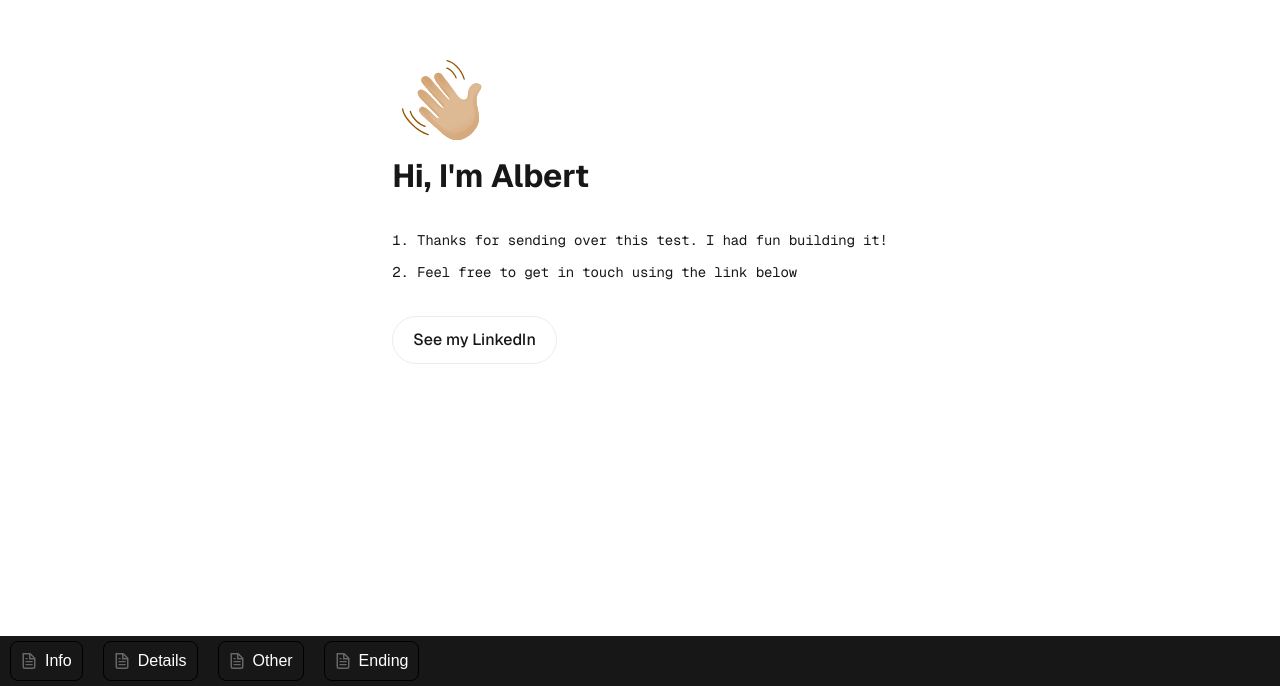
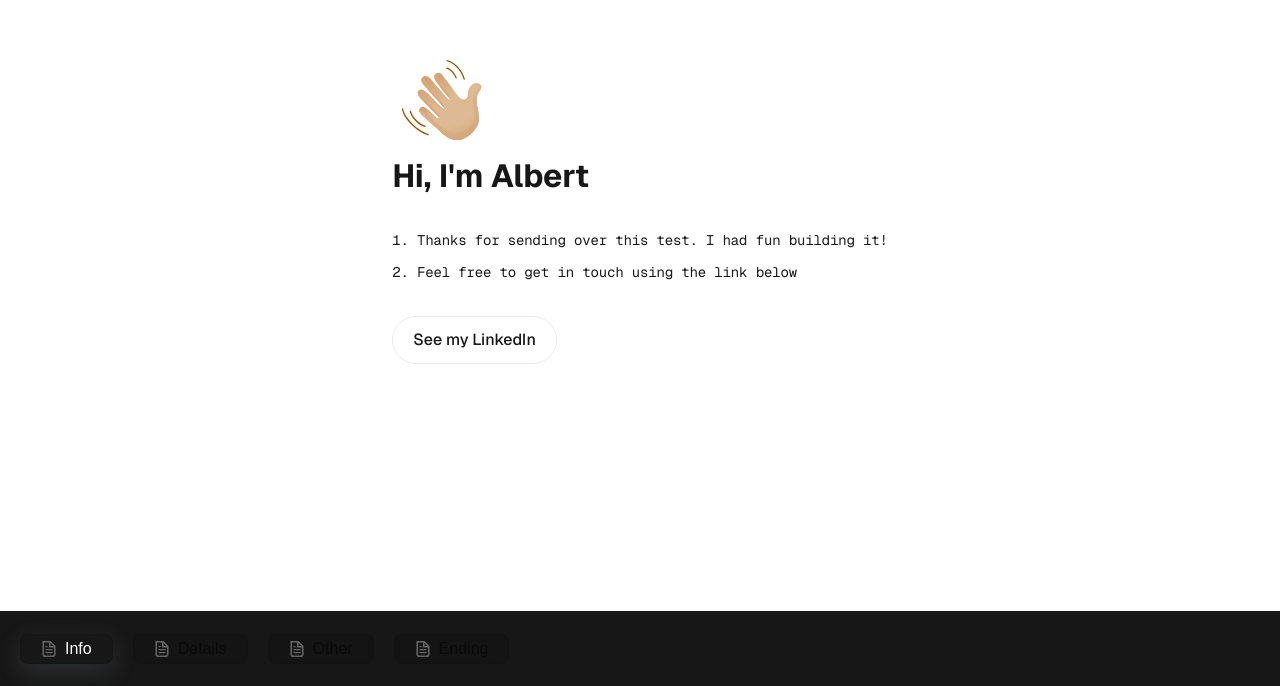
Before and after one commit to albert-park/fillout-frontend-test, a Next.js app: page / in a window 1280 px wide. Shown: the part 114-800 px from the top of the page. Built offline with nearby package versions, Linux system fonts and the light colour scheme.

Commit message:
adds dndkit; create draggable sortable elements; maintain active index when dragging

```diff
--- a/components/Navigation/index.tsx
+++ b/components/Navigation/index.tsx
@@ -1,38 +1,95 @@
 "use client";
 import styles from "./navigation.module.css";
-import Tab, { TabProps } from "../Tab";
-import { Fragment, useState } from "react";
+import { TabProps } from "../Tab";
+import { useState } from "react";
+import {
+  closestCenter,
+  DndContext,
+  DragEndEvent,
+  MouseSensor,
+  useSensor,
+  useSensors
+} from "@dnd-kit/core";
+import { arrayMove, SortableContext } from "@dnd-kit/sortable";
+import TabItem from "../TabItem";
 
 const tabsData: TabProps[] = [
-  { icon: "/file.svg", label: "Info" },
-  { icon: "/file.svg", label: "Details" },
-  { icon: "/file.svg", label: "Other" },
-  { icon: "/file.svg", label: "Ending" }
+  { id: "1", icon: "/file.svg", label: "Info" },
+  { id: "2", icon: "/file.svg", label: "Details" },
+  { id: "3", icon: "/file.svg", label: "Other" },
+  { id: "4", icon: "/file.svg", label: "Ending" }
 ];
+
 const Navigation = () => {
   const [tabs, setTabs] = useState(tabsData);
+  const [activeTabIndex, setActiveTabIndex] = useState<number>(0);
   const [addTabIndex, setAddTabIndex] = useState<number | null>(null);
+
+  const sensors = useSensors(
+    useSensor(MouseSensor, {
+      activationConstraint: {
+        distance: 10
+      }
+    })
+  );
+
   const handleHover = (index: number) => {
     setAddTabIndex(index);
   };
+
+  const handleTabClick = (index: number) => {
+    setActiveTabIndex(index);
+  };
+
+  const handleDragEnd = (event: DragEndEvent) => {
+    const { active, over } = event;
+
+    if (!over) return;
+
+    if (active.id !== over.id) {
+      setActiveTabIndex(tabs.findIndex((tab) => tab.id === over.id));
+      setTabs((items) => {
+        const oldIndex = items.findIndex((item) => item.id === active.id);
+        const newIndex = items.findIndex((item) => item.id === over.id);
+
+        return arrayMove(items, oldIndex, newIndex);
+      });
+    }
+  };
+
   return (
+    <DndContext
+      sensors={sensors}
+      collisionDetection={closestCenter}
+      onDragEnd={handleDragEnd}
+    >
       <footer className={styles.footer}>
+        <SortableContext items={tabs}>
           {tabs.map((tab, index) => {
-        const { icon, label } = tab;
+            const { id, icon, label } = tab;
+            const isTabActive = index === activeTabIndex;
+            const showAddTabButton = addTabIndex === index;
+
             return (
-          <Fragment key={index}>
-            <Tab icon={icon} label={label} />
-            <div
-              className={styles.addTab}
-              onMouseEnter={() => handleHover(index)}
-              onMouseLeave={() => setAddTabIndex(null)}
-            >
-              {addTabIndex === index && <div>000 + {index} 000</div>}
-            </div>
-          </Fragment>
+              <TabItem
+                index={index}
+                key={id}
+                id={id}
+                icon={icon}
+                label={label}
+                isActive={isTabActive}
+                handleHover={() => handleHover(index)}
+                handleMouseLeave={() => setAddTabIndex(null)}
+                onMouseDown={() => {
+                  handleTabClick(index);
+                }}
+                showAddTabButton={showAddTabButton}
+              />
             );
           })}
+        </SortableContext>
       </footer>
+    </DndContext>
   );
 };
 
--- a/components/Navigation/navigation.module.css
+++ b/components/Navigation/navigation.module.css
@@ -3,8 +3,8 @@
   display: flex;
   background: var(--foreground);
   color: var(--background);
-  height: 50px;
-  padding: 0 10px;
+  height: 75px;
+  padding: 0 20px;
 }
 
 .footer a {
@@ -16,16 +16,3 @@
 .footer img {
   flex-shrink: 0;
 }
-
-.addTab {
-  height: 100%;
-  min-width: 20px;
-  width: 0;
-  transition: width 0.3s ease;
-  display: flex;
-  align-items: center;
-}
-
-.addTab:hover {
-  width: fit-content;
-}
--- a/components/Tab/index.tsx
+++ b/components/Tab/index.tsx
@@ -2,13 +2,24 @@ import Image from "next/image";
 import styles from "./tab.module.css";
 
 export type TabProps = {
+  id: string;
   icon: string;
   label: string;
+  isActive?: boolean;
 };
 
-const Tab = ({ label, icon }: TabProps) => {
+const Tab = ({ id, label, icon, isActive = false }: TabProps) => {
+  const handleRightClick = (event: React.MouseEvent) => {
+    event.preventDefault();
+    console.log("Right click on tab:", label);
+  };
+
   return (
-    <div className={styles.tab}>
+    <div
+      id={id}
+      className={`${styles.tab} ${isActive && styles.active}`}
+      onContextMenu={handleRightClick}
+    >
       <Image aria-hidden src={icon} alt="File icon" width={16} height={16} />
       {label}
     </div>
--- a/components/Tab/tab.module.css
+++ b/components/Tab/tab.module.css
@@ -2,10 +2,24 @@
   display: flex;
   align-items: center;
   gap: 8px;
-  border: 1px solid black;
   border-radius: 8px;
-  margin: 5px 0;
-  padding: 10px;
+  margin: 20px 0;
+  padding: 5px 20px;
+  background-color: rgba(0, 0, 0, 0.1);
+  border: 1px solid rgba(0, 0, 0, 0.1);
+  color: rgba(0, 0, 0, 0.5);
+}
+
+.tab:hover {
+  cursor: pointer;
+  background-color: var(--foreground);
+  border: 1px solid rgba(0, 0, 0, 0.1);
+}
+
+.active {
+  background-color: var(--foreground);
+  color: var(--background);
+  box-shadow: rgba(149, 157, 165, 0.2) 0px 8px 24px;
 }
 
 .tab img {
--- /dev/null
+++ b/components/TabItem/index.tsx
@@ -0,0 +1,56 @@
+import { CSSProperties } from "react";
+import Tab, { TabProps } from "../Tab";
+import styles from "./tabItem.module.css";
+import { useSortable } from "@dnd-kit/sortable";
+import { CSS } from "@dnd-kit/utilities";
+
+interface TabItemProps extends TabProps {
+  id: string;
+  index: number;
+  handleHover: (index: number) => void;
+  handleMouseLeave: (index: number | null) => void;
+  onMouseDown: (event: React.MouseEvent) => void;
+  showAddTabButton?: boolean;
+}
+
+const TabItem = ({
+  index,
+  id,
+  icon,
+  label,
+  isActive,
+  handleHover,
+  handleMouseLeave,
+  onMouseDown,
+  showAddTabButton
+}: TabItemProps) => {
+  const { attributes, listeners, setNodeRef, transform, transition } =
+    useSortable({ id });
+
+  const style: CSSProperties = {
+    transform: CSS.Transform.toString(transform),
+    transition
+  };
+  return (
+    <div
+      key={id}
+      ref={setNodeRef}
+      style={style}
+      {...attributes}
+      {...listeners}
+      className={styles.tabItem}
+      onClick={onMouseDown}
+    >
+      <Tab id={id} icon={icon} label={label} isActive={isActive} />
+      <div
+        className={styles.addTab}
+        onMouseEnter={() => handleHover(index)}
+        onMouseLeave={() => handleMouseLeave(null)}
+      >
+        {showAddTabButton && <div className={styles.addTabButton}>+</div>}
+      </div>
+    </div>
+  );
+};
+
+export default TabItem;
--- /dev/null
+++ b/components/TabItem/tabItem.module.css
@@ -0,0 +1,26 @@
+.tabItem {
+  display: flex;
+  align-items: center;
+  height: 100%;
+  min-width: 20px;
+  width: fit-content;
+}
+
+.addTab {
+  height: 100%;
+  min-width: 20px;
+  width: 0;
+  transition: width 0.3s ease;
+  display: flex;
+  align-items: center;
+}
+
+.addTab:hover {
+  width: fit-content;
+  cursor: pointer;
+}
+
+.addTabButton {
+  padding: 5px;
+  margin: 0 15px;
+}
```
Also changed, not shown: package.json (+6 -4 lines), 1 other file (tests, documents, lock files or other folders). Lines whose indentation alone changed are shown as unchanged.
